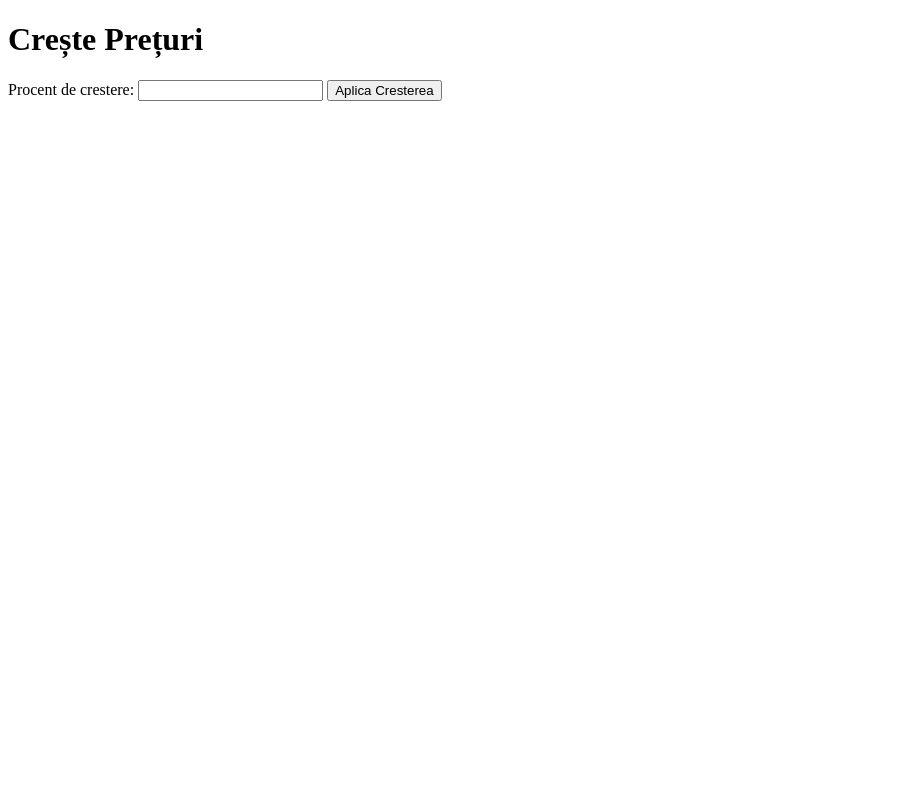
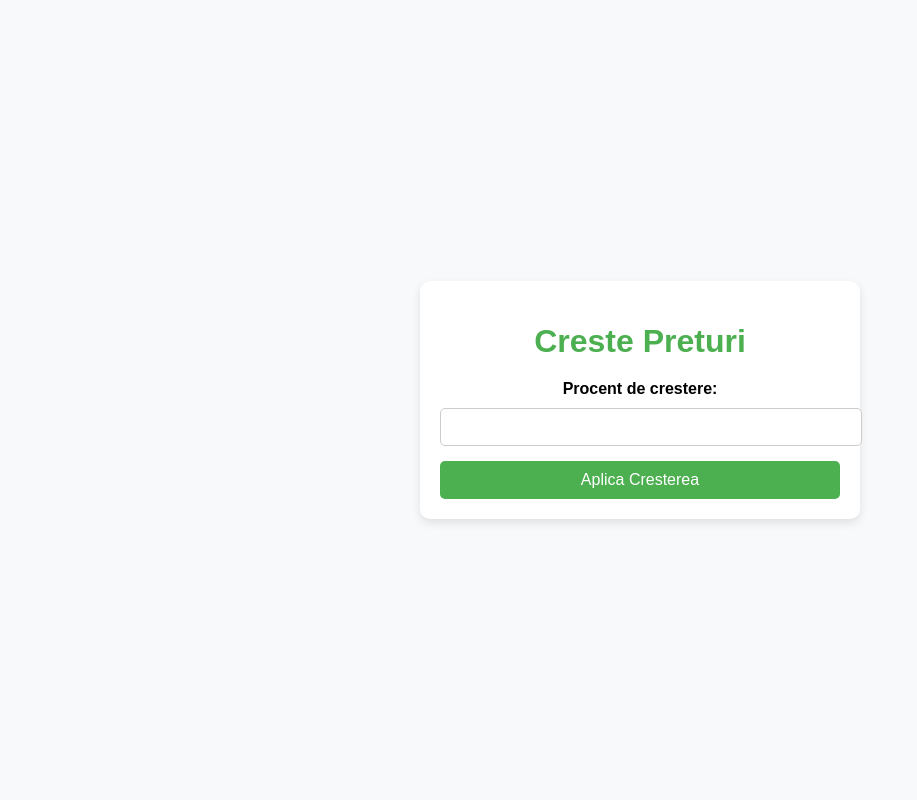
Before and after one commit to davide-perli/Pufic-Shop, a Django app: page /creste_preturi in a window 1280 px wide. Shown: the whole page, without its empty margins (0-917 px from the left). Run offline with Django 5.2, Linux system fonts and the light colour scheme; the visitor is signed in with stand-in values (Sample User, id 1); parts of the project's set-up code (start-up, migrations or seed data) failed here and were passed over.

Commit message:
stilizare creste_preturi

```diff
--- a/gelaterie/templates/creste_preturi.html
+++ b/gelaterie/templates/creste_preturi.html
@@ -4,9 +4,79 @@
     <meta charset="UTF-8">
     <meta name="viewport" content="width=device-width, initial-scale=1.0">
     <title>Creste Preturi</title>
+    <style>
+        body {
+            font-family: Arial, sans-serif;
+            background-color: #f8f9fa;
+            margin: 0;
+            padding: 0;
+            display: flex;
+            justify-content: center;
+            align-items: center;
+            height: 100vh;
+        }
+        .container {
+            background: white;
+            padding: 20px;
+            border-radius: 10px;
+            box-shadow: 0 4px 10px rgba(0, 0, 0, 0.1);
+            max-width: 400px;
+            width: 100%;
+            text-align: center;
+        }
+        h1 {
+            color: #4caf50;
+            margin-bottom: 20px;
+        }
+        label {
+            display: block;
+            font-weight: bold;
+            margin-bottom: 10px;
+        }
+        input[type="number"] {
+            width: 100%;
+            padding: 10px;
+            margin-bottom: 15px;
+            border: 1px solid #ccc;
+            border-radius: 5px;
+            font-size: 14px;
+        }
+        input[type="number"]:focus {
+            border-color: #4caf50;
+            outline: none;
+            box-shadow: 0 0 5px rgba(76, 175, 80, 0.5);
+        }
+        button {
+            background-color: #4caf50;
+            color: white;
+            border: none;
+            padding: 10px 15px;
+            cursor: pointer;
+            border-radius: 5px;
+            font-size: 16px;
+            width: 100%;
+        }
+        button:hover {
+            background-color: #45a049;
+        }
+        ul {
+            list-style-type: none;
+            padding: 0;
+            margin-top: 20px;
+        }
+        li {
+            background: #ffdddd;
+            color: #d32f2f;
+            margin-bottom: 10px;
+            padding: 10px;
+            border: 1px solid #d32f2f;
+            border-radius: 5px;
+        }
+    </style>
 </head>
 <body>
-    <h1>Crește Prețuri</h1>
+    <div class="container">
+        <h1>Creste Preturi</h1>
         <form method="POST">
             {% csrf_token %}
             <label for="procent">Procent de crestere:</label>
@@ -21,5 +91,6 @@
                 {% endfor %}
             </ul>
         {% endif %}
+    </div>
 </body>
 </html>
```
Also changed, not shown: gelaterie/urls.py (+23 -0 lines), 3 other files. Lines whose indentation alone changed are shown as unchanged.
